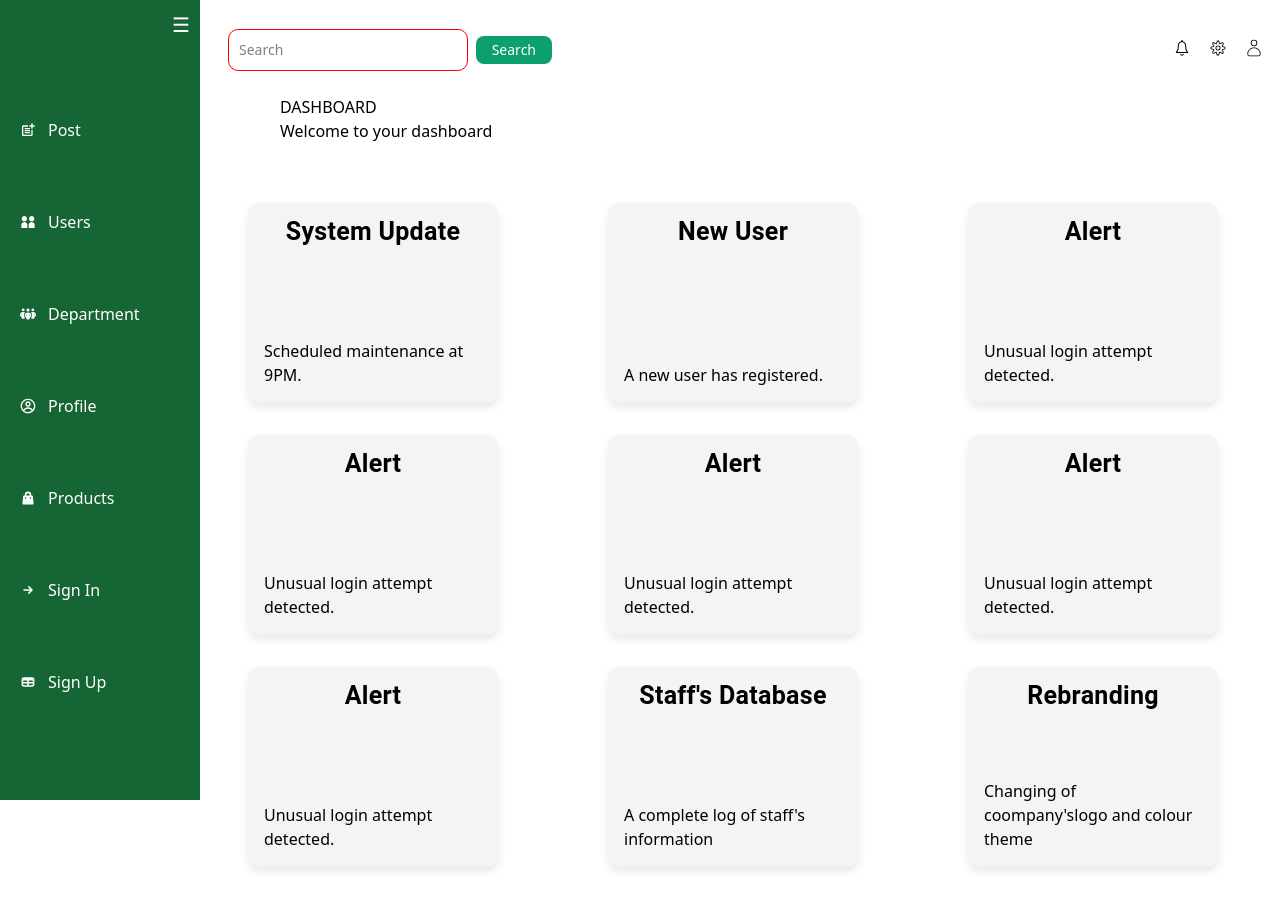
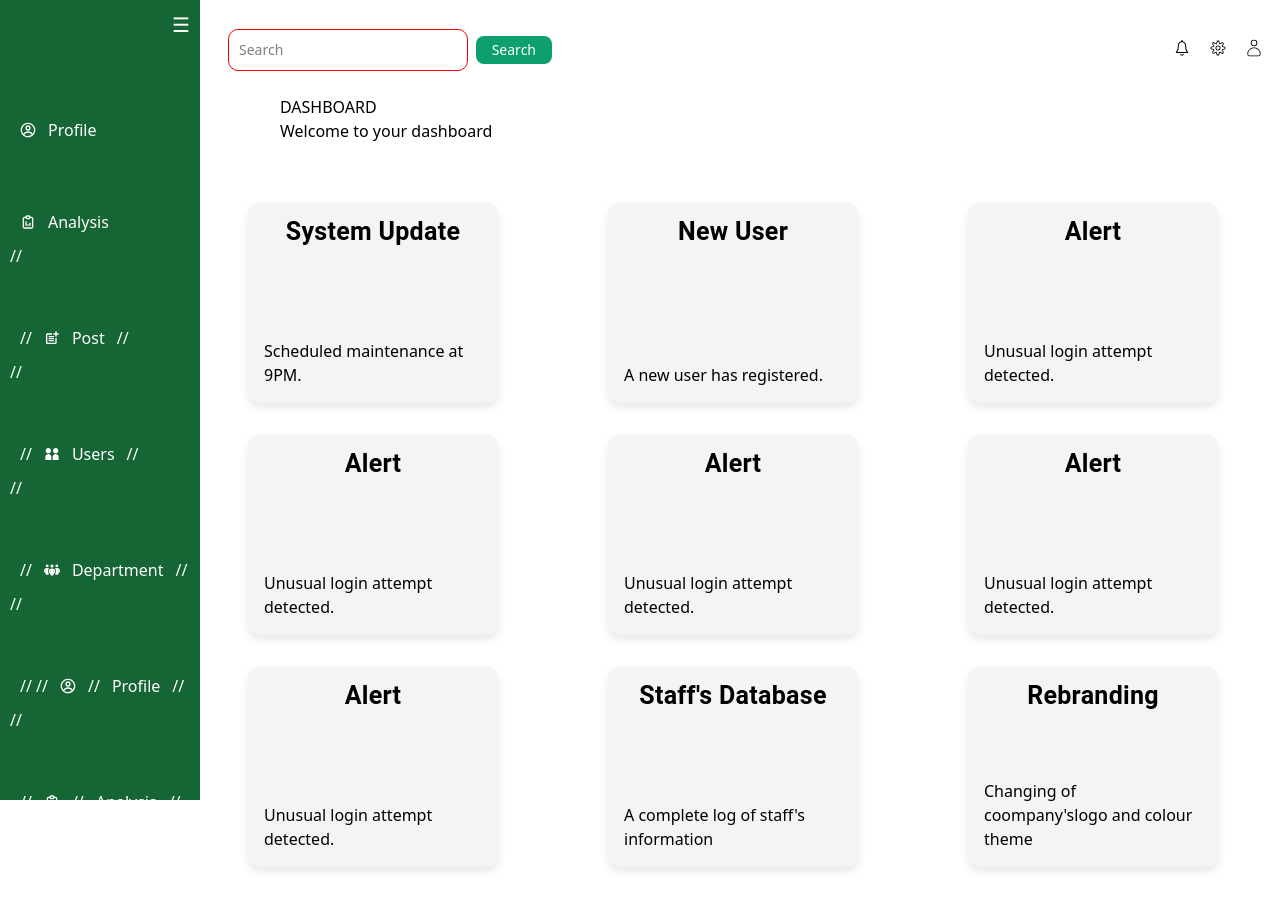
Before and after one commit to olubusoro/CS-KMS, a React (Vite) app: page /dashboardLayout in a window 1280 px wide. Built offline with nearby package versions, Linux system fonts and the light colour scheme.

Commit message:
side props

```diff
--- a/src/Components/Side.jsx
+++ b/src/Components/Side.jsx
@@ -11,13 +11,37 @@ import {
 import { MdOutlinePostAdd } from "react-icons/md";
 import {CgProfile} from "react-icons/cg";
 import { FaPeopleGroup } from "react-icons/fa6";
-import {RiGroup3Fill} from "react-icons/ri";
+import { RiGroup3Fill } from "react-icons/ri";
+import {TbReportAnalytics} from "react-icons/tb";
 import "./Side.css";
 
 const Side = () => {
   const [isOpen, setIsOpen] = useState(true);
 
   const toggleSidebar = () => setIsOpen(!isOpen);
+  const userRole = localStorage.getItem("userRole") || "staff";
+
+  const sideBarItems = {
+    super_admin: [
+      { icon: <MdOutlinePostAdd />, label: "Post" },
+      { icon: <RiGroup3Fill />, label: "Users" },
+      { icon: <FaPeopleGroup />, label: "Department" },
+      { icon: <CgProfile />, label: "Profile" },
+      { icon: <TbReportAnalytics />, label: "Analysis" },
+      { icon: <HiArrowSmRight />, label: "Sign In" },
+      { icon: <HiTable />, label: "Sign Up" },
+    ],
+    admin: [
+      { icon: <MdOutlinePostAdd />, label: "Post" },
+      { icon: <FaPeopleGroup />, label: "Department" },
+      { icon: <CgProfile />, label: "Profile" },
+    ],
+    staff: [
+      { icon: <CgProfile />, label: "Profile" },
+      { icon: <TbReportAnalytics />, label: "Analysis" },
+    ],
+  };
+
 
   return (
     <div className={`sidebar ${isOpen ? "open" : "collapsed"}`}>
@@ -27,29 +51,35 @@ const Side = () => {
 
       {/* put a generic user logo */}
       <ul className="menu">
-        <li>
-          <MdOutlinePostAdd /> {isOpen && <span>Post</span>}
-        </li>
-        <li>
-          <RiGroup3Fill /> {isOpen && <span>Users</span>}
-        </li>
-        <li>
-          <FaPeopleGroup /> {isOpen && <span>Department</span>}
-        </li>
-        <li>
-          {" "}
-          <CgProfile />
-          {isOpen && <span>Profile</span>}
-        </li>
-        <li>
-          <HiShoppingBag /> {isOpen && <span>Products</span>}
-        </li>
-        <li>
-          <HiArrowSmRight /> {isOpen && <span>Sign In</span>}
-        </li>
-        <li>
-          <HiTable /> {isOpen && <span>Sign Up</span>}
-        </li>
+        {sideBarItems[userRole] ?.map((item, index) => (
+          <li>
+            {item.icon} {isOpen && <span>{item.label}</span>}
+          </li>
+        ))}
+        // <li>
+        //   <MdOutlinePostAdd /> {isOpen && <span>Post</span>}
+        // </li>
+        // <li>
+        //   <RiGroup3Fill /> {isOpen && <span>Users</span>}
+        // </li>
+        // <li>
+        //   <FaPeopleGroup /> {isOpen && <span>Department</span>}
+        // </li>
+        // <li>
+        //   {" "}
+        //   <CgProfile />
+        //   {isOpen && <span>Profile</span>}
+        // </li>
+        // <li>
+        //   <TbReportAnalytics />
+        //   {isOpen && <span>Analysis</span>}
+        // </li>
+        // <li>
+        //   <HiArrowSmRight /> {isOpen && <span>Sign In</span>}
+        // </li>
+        // <li>
+        //   <HiTable /> {isOpen && <span>Sign Up</span>}
+        // </li>
       </ul>
     </div>
   );
--- /dev/null
+++ b/src/Props/sideconfig.js
@@ -0,0 +1,20 @@
+const sidebarItems = {
+  super_admin: [
+    {icon: <MdOutlinePostAdd />, label: "Post"},
+    {icon: <RiGroup3Fill />, label: "Users"},
+    {icon: <FaPeopleGroup />, label: "Department"},
+    {icon: <CgProfile />, label: "Profile"},
+    {icon: <TbReportAnalytics />, label: "Analysis"},
+    {icon: <HiArrowSmRight />, label: "Sign In"},
+    {icon: <HiTable />, label: "Sign Up"},
+  ],
+  admin: [
+    {icon: <MdOutlinePostAdd />, label: "Post"},
+    {icon: <FaPeopleGroup />, label: "Department"},
+    {icon: <CgProfile />, label: "Profile"},
+  ],
+  staff: [
+    {icon: <CgProfile />, label: "Profile"},
+    {icon: <TbReportAnalytics />, label: "Analysis"},
+  ],
+};
```
